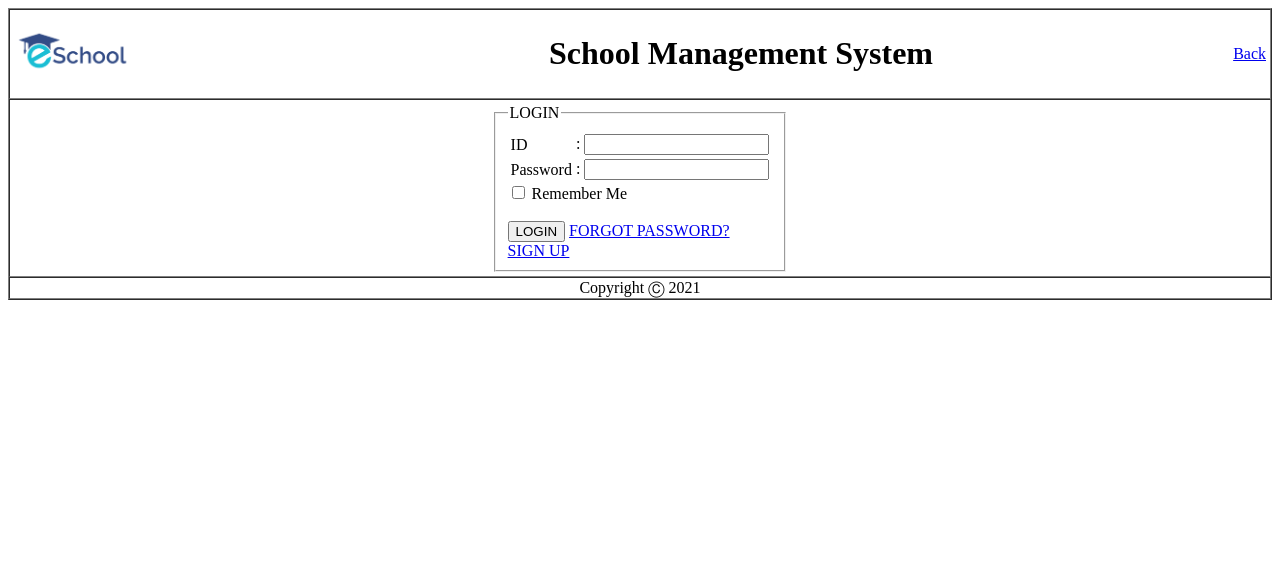
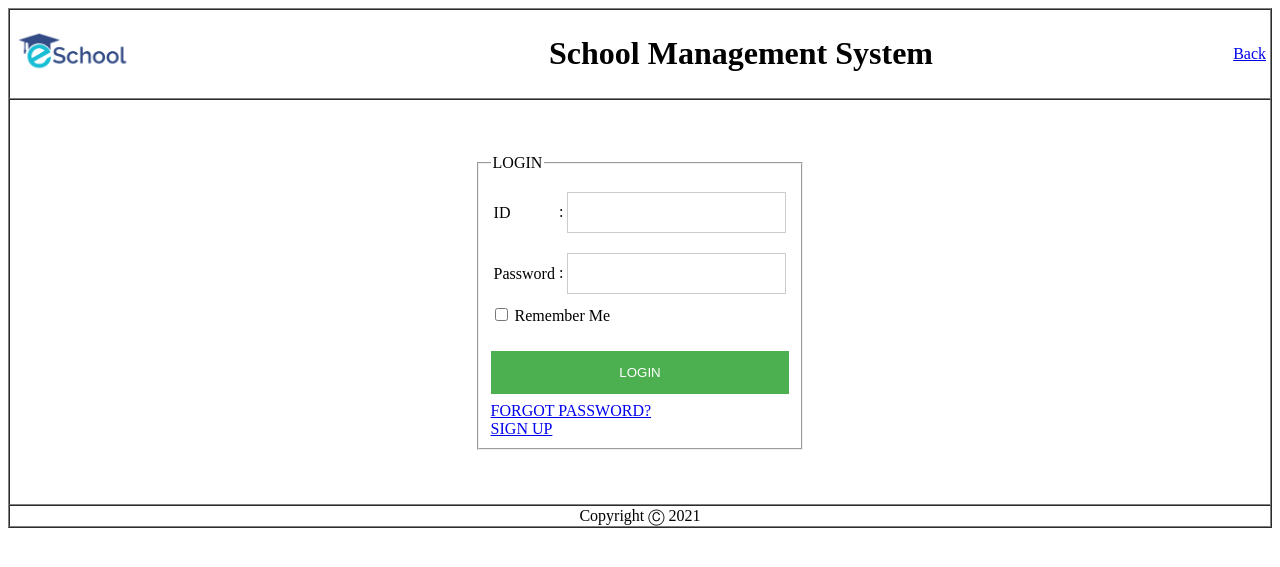
Before and after one commit to AnirbanSahaAnik/School-management-system, a PHP site: page /view/adminlogin.php in a window 1280 px wide. Shown: the top 567 px of the page. Run offline with PHP 8.4, Linux system fonts and the light colour scheme.

Commit message:
Login form CSS

```diff
--- /dev/null
+++ b/Admin/Style/adminlogin.css
@@ -0,0 +1,25 @@
+#inform{
+  margin-top: 50px;
+  margin-bottom: 50px;
+}
+
+#submit{
+
+  background-color: #4CAF50;
+  color: white;
+  padding: 14px 20px;
+  margin: 8px 0;
+  border: none;
+  cursor: pointer;
+  width: 100%;
+}
+#submit:hover {
+  opacity: 0.8;
+}
+input[type=text], input[type=password] {
+  padding: 12px 20px;
+  margin: 8px 0;
+  display: inline-block;
+  border: 1px solid #ccc;
+  box-sizing: border-box;
+}
--- a/Admin/View/adminlogin.php
+++ b/Admin/View/adminlogin.php
@@ -3,12 +3,14 @@
   <head>
     <meta charset="utf-8">
     <title>LOGIN</title>
+    <link rel="stylesheet" href="../Style/adminlogin.css">
     <style media="screen">
       #error_messege{
         color: red;
         font-weight: bold;
       }
     </style>
+
     <script src="../Script/adminloginVal.js"></script>
   </head>
   <body>
@@ -28,7 +30,10 @@
       </tr>
       <tr>
         <td>
-          <table align="center" >
+          <div id="formtable" class="">
+
+
+          <table  align="center" >
             <tr>
               <td>
                 <form class="" id="inform" action="../Controller/logCheck.php" onsubmit="return validation()" method="post">
@@ -53,7 +58,7 @@
                     </table>
                     <input type="checkbox" name="" value=""> Remember Me <br>
                     <br>
-                    <input type="submit" name="submit" value="LOGIN">
+                    <input type="submit" id="submit" name="submit" value="LOGIN">
                     <a href="ForgotPassword.php">FORGOT PASSWORD?</a>
                     <br>
                     <a href="regester.php">SIGN UP</a>
@@ -63,6 +68,7 @@
 
           </tr>
           </table>
+          </div>
         </td>
       </tr>
 
```
